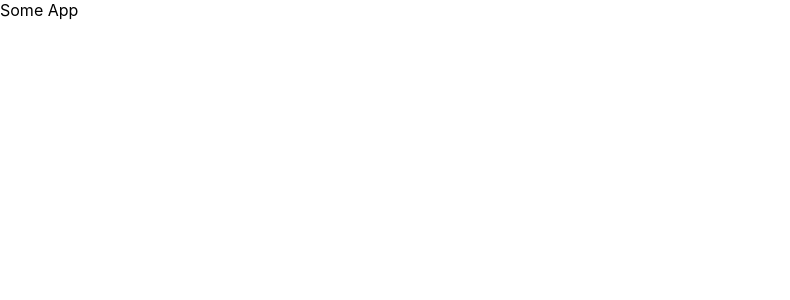
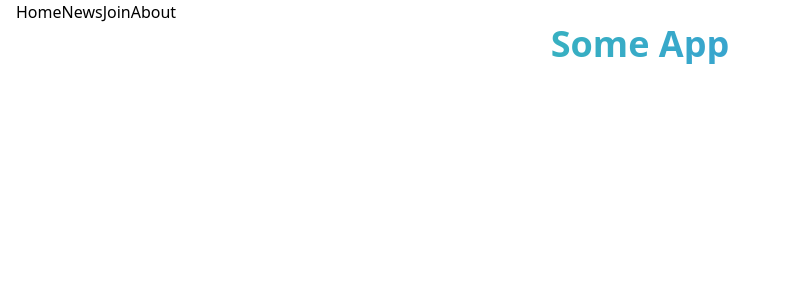
Before and after one commit to timmeno1/profsoyuz, a React (Create React App) app in the folder client/: page / in a window 1280 px wide. Shown: the top 300 px of the page, without its empty margins (0-790 px from the left). Built offline with nearby package versions, Linux system fonts and the light colour scheme.

Commit message:
tailwindcss

```diff
--- /dev/null
+++ b/client/craco.config.js
@@ -0,0 +1,10 @@
+module.exports = {
+    style: {
+      postcss: {
+        plugins: [
+          require('tailwindcss'),
+          require('autoprefixer'),
+        ],
+      },
+    },
+  }
--- a/client/src/App.tsx
+++ b/client/src/App.tsx
@@ -1,10 +1,12 @@
 import React from 'react';
 import './App.css';
+import { Navbar } from './Navbar/Navbar';
 
 function App() {
   return (
-    <div className="App">
-       Some App
+    <div className="container mx-auto">
+      <Navbar />
+       <h1 className="text-center bg-clip-text text-transparent bg-gradient-to-r from-green-400 to-blue-500 text-4xl font-bold">Some App</h1>
     </div>
   );
 }
--- /dev/null
+++ b/client/src/Navbar/Navbar.tsx
@@ -0,0 +1,15 @@
+import React from 'react'
+
+
+export const Navbar = () => {
+
+
+    return (
+        <nav className="container px-4" >
+            <button>Home</button>
+            <button>News</button>
+            <button>Join</button>
+            <button>About</button>
+        </nav>
+    )
+}
--- a/client/src/index.css
+++ b/client/src/index.css
@@ -1,13 +1,4 @@
-body {
-  margin: 0;
-  font-family: -apple-system, BlinkMacSystemFont, 'Segoe UI', 'Roboto', 'Oxygen',
-    'Ubuntu', 'Cantarell', 'Fira Sans', 'Droid Sans', 'Helvetica Neue',
-    sans-serif;
-  -webkit-font-smoothing: antialiased;
-  -moz-osx-font-smoothing: grayscale;
-}
 
-code {
-  font-family: source-code-pro, Menlo, Monaco, Consolas, 'Courier New',
-    monospace;
-}
+@tailwind base;
+@tailwind components;
+@tailwind utilities;
--- /dev/null
+++ b/client/tailwind.config.js
@@ -0,0 +1,11 @@
+module.exports = {
+  purge: ['./src/**/*.{js,jsx,ts,tsx}', './public/index.html'],
+  darkMode: false, // or 'media' or 'class'
+  theme: {
+    extend: {},
+  },
+  variants: {
+    extend: {},
+  },
+  plugins: [],
+}
```
Also changed, not shown: client/package.json (+10 -4 lines), 1 other file (tests, documents, lock files or other folders).
